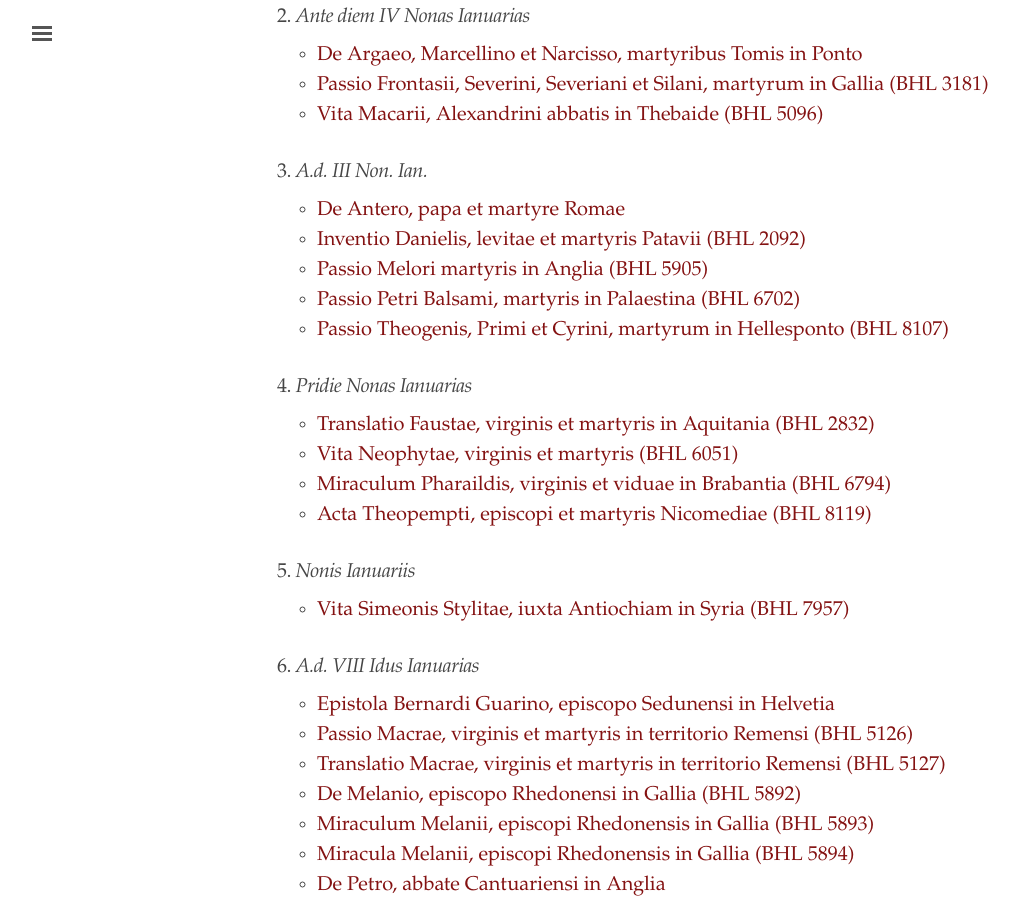
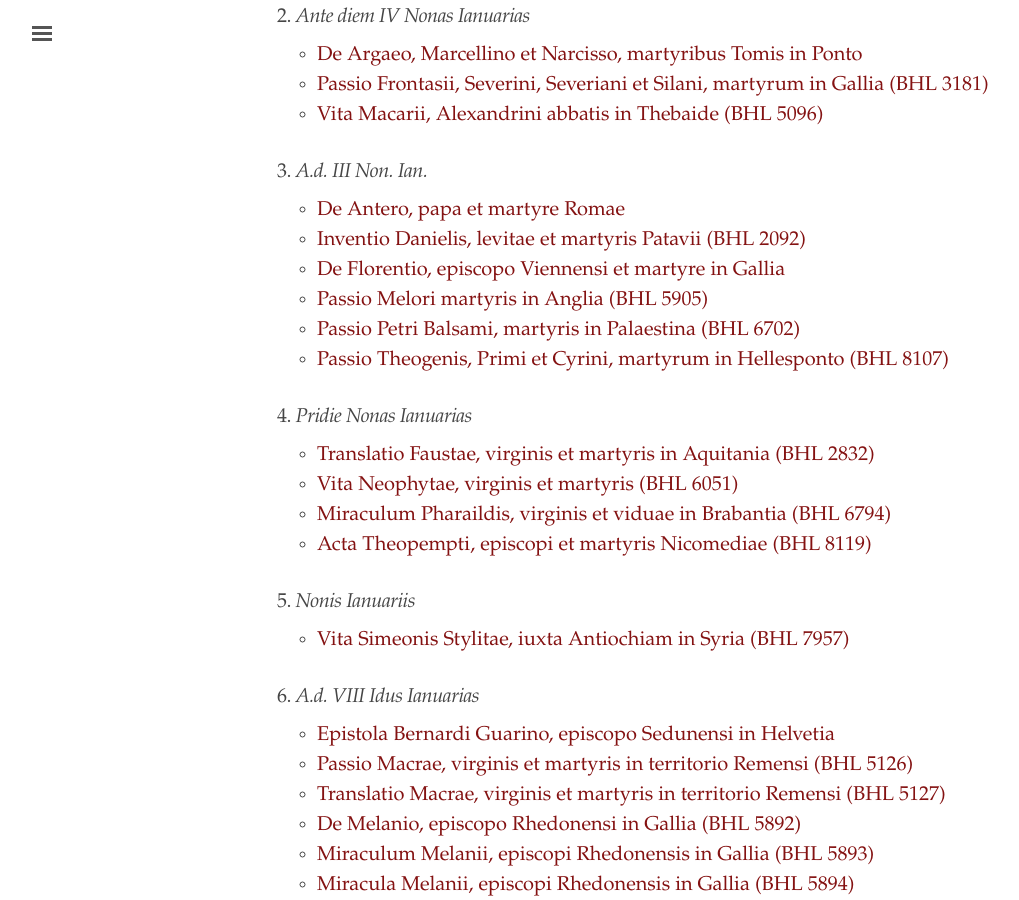
Before and after one commit to cjkoepke1/latin-hagiography, a Jekyll site: the page built from index.md, in a window 1280 px wide and 900 px high, scrolled down 900 px. Shown: the whole window, without its empty margins (3-1022 px from the left). Built offline with Jekyll 4.4.1, drawn with Linux system fonts in a browser that asks for light colours.

Commit message:
Added De Florentio Viennensi

```diff
--- a/index.md
+++ b/index.md
@@ -37,6 +37,7 @@ title: "Latin Hagiography"
 
 - [De Antero, papa et martyre Romae](https://cjkoepke1.github.io/latin-hagiography/texts/de-antero-papa/)
 - [Inventio Danielis, levitae et martyris Patavii (BHL 2092)](https://cjkoepke1.github.io/latin-hagiography/texts/inventio-danielis/)
+- [De Florentio, episcopo Viennensi et martyre in Gallia](https://cjkoepke1.github.io/latin-hagiography/texts/de-florentio-viennensi/)
 - [Passio Melori martyris in Anglia (BHL 5905)](https://cjkoepke1.github.io/latin-hagiography/texts/passio-melori/)
 - [Passio Petri Balsami, martyris in Palaestina (BHL 6702)](https://cjkoepke1.github.io/latin-hagiography/texts/passio-balsami/)
 - [Passio Theogenis, Primi et Cyrini, martyrum in Hellesponto (BHL 8107)](https://cjkoepke1.github.io/latin-hagiography/texts/passio-theogenis/)
```
